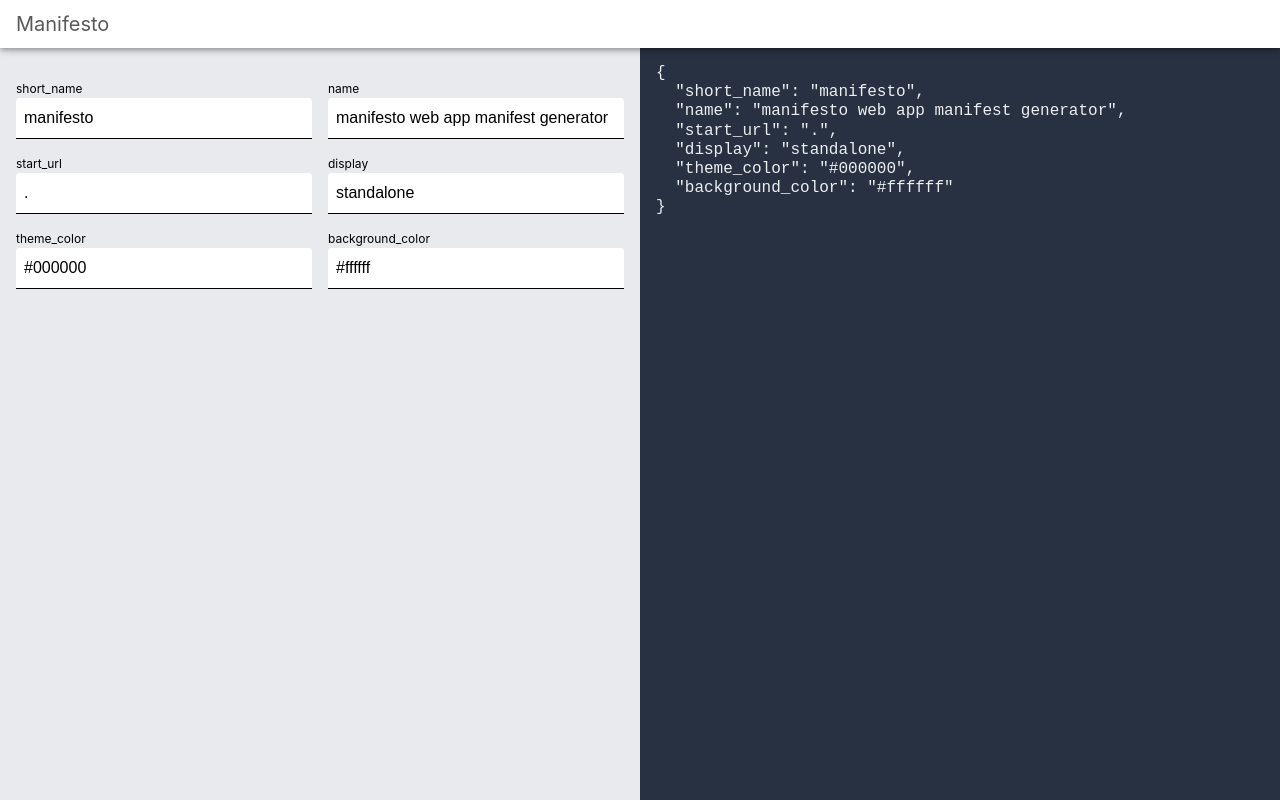
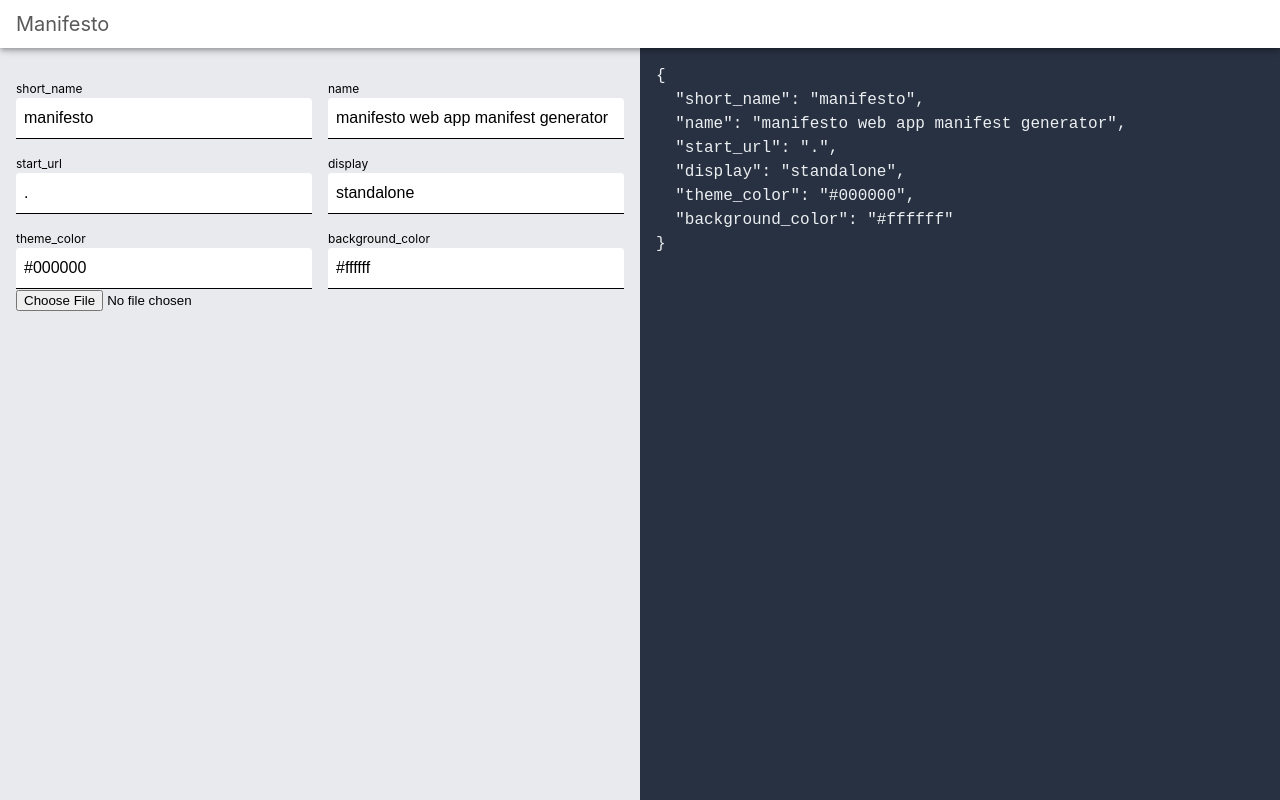
Before and after one commit to VacaSan/manifesto, a React (Create React App) app: page / in a window 1280 px wide. Built offline with nearby package versions, Linux system fonts and the light colour scheme.

Commit message:
resize and download icon poc

```diff
--- a/package.json
+++ b/package.json
@@ -7,6 +7,8 @@
     "@testing-library/jest-dom": "^4.2.4",
     "@testing-library/react": "^9.3.2",
     "@testing-library/user-event": "^7.1.2",
+    "file-saver": "^2.0.2",
+    "jszip": "^3.4.0",
     "react": "^16.13.1",
     "react-dom": "^16.13.1",
     "react-scripts": "3.4.1"
--- a/src/App.js
+++ b/src/App.js
@@ -1,9 +1,11 @@
 /** @jsx jsx */
 import { jsx, css } from "@emotion/core";
 import React from "react";
+import JSZip from "jszip";
+import { saveAs } from "file-saver";
 
 function App() {
-  const [state, setState] = React.useState({
+  const [state, dispatch] = React.useReducer((s, a) => ({ ...s, ...a }), {
     short_name: "manifesto",
     name: "manifesto web app manifest generator",
     start_url: ".",
@@ -12,13 +14,15 @@ function App() {
     background_color: "#ffffff",
   });
 
-  const onChange = React.useCallback(evt => {
-    const { name, value } = evt.target;
-    setState(prevState => ({
-      ...prevState,
-      [name]: value,
-    }));
-  }, []);
+  const onChange = React.useCallback(
+    evt => {
+      const { name, value } = evt.target;
+      dispatch({ [name]: value });
+    },
+    [dispatch]
+  );
+
+  const zipRef = React.useRef(new JSZip());
 
   return (
     <React.Fragment>
@@ -109,6 +113,51 @@ function App() {
                 </div>
               );
             })}
+            <div>
+              <input
+                type="file"
+                accept="image/png"
+                onChange={evt => {
+                  if (evt.target.files && evt.target.files[0]) {
+                    zipRef.current.folder("icons");
+                    const img = new Image();
+                    img.src = URL.createObjectURL(evt.target.files[0]);
+                    img.onload = () => {
+                      const canvas = document.createElement("canvas");
+                      // iterate over different sizes, 76, 92, 128...
+                      canvas.width = 512;
+                      canvas.height = 512;
+                      const { naturalWidth, naturalHeight } = img;
+                      const ctx = canvas.getContext("2d");
+
+                      const max = Math.min(naturalWidth, naturalHeight);
+                      const sX = (naturalWidth - max) / 2;
+                      const sY = (naturalHeight - max) / 2;
+                      ctx.drawImage(
+                        img,
+                        sX,
+                        sY,
+                        naturalWidth,
+                        naturalHeight,
+                        0,
+                        0,
+                        canvas.width,
+                        canvas.height
+                      );
+
+                      canvas.toBlob(blob => {
+                        zipRef.current
+                          .file("icons/icon.png", blob)
+                          .generateAsync({ type: "blob" })
+                          .then(blob => {
+                            saveAs(blob, "manifest.zip");
+                          });
+                      });
+                    };
+                  }
+                }}
+              />
+            </div>
           </div>
         </section>
         <section
@@ -117,7 +166,7 @@ function App() {
             color: #eceff1;
             padding: 1rem;
             font-size: 1rem;
-            line-height: 1.2em;
+            line-height: 1.5em;
           `}
         >
           <pre css={{ margin: 0 }}>{JSON.stringify(state, null, 2)}</pre>
```
Also changed, not shown: 1 other file (tests, documents, lock files or other folders).
